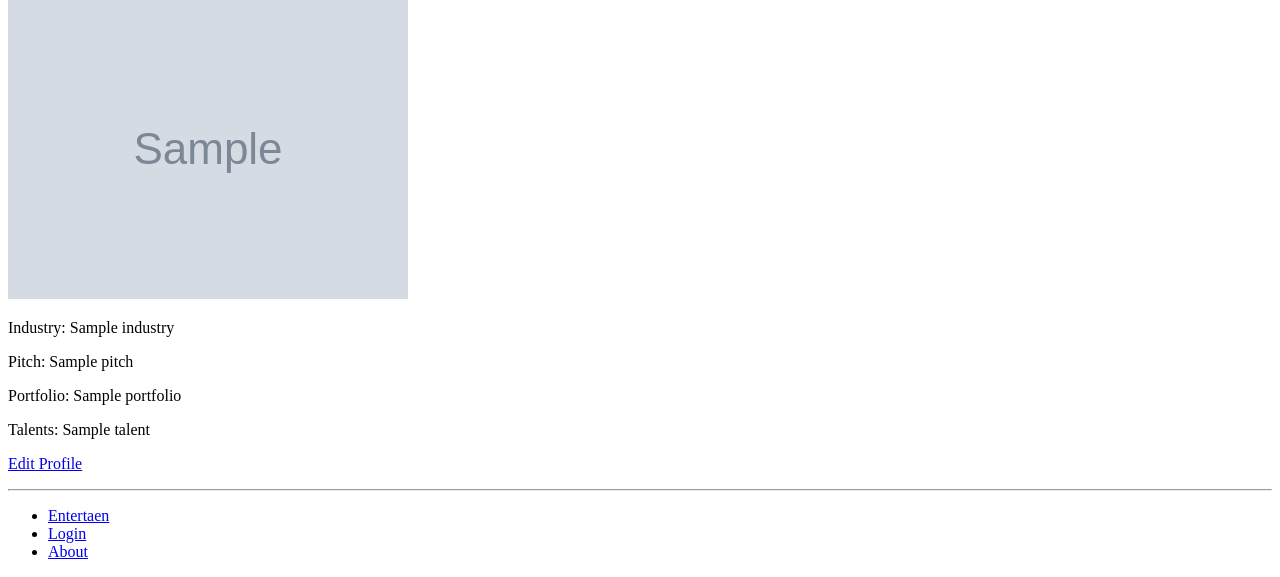
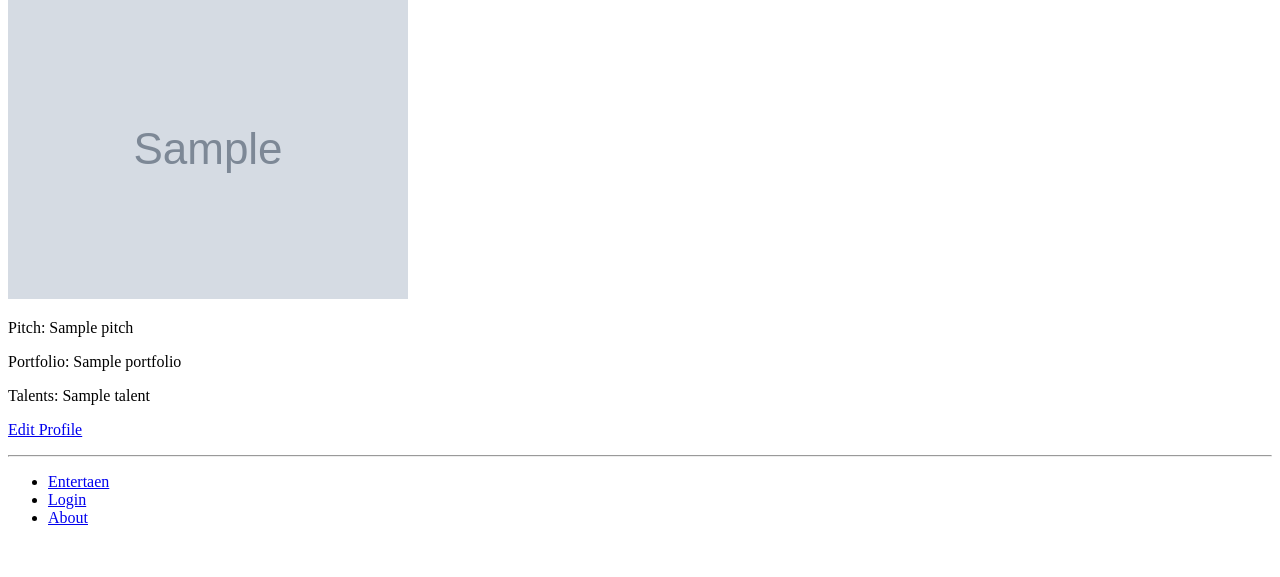
Before and after one commit to dpattison3/TAEN, a Django app: template templates/profile.html in a window 1280 px wide. Shown: the part 122-699 px from the top of the page. Run offline with Django 3.2, Linux system fonts and the light colour scheme; the template is opened without the code that fills it: most values are stand-ins (such as "Sample title", 1, 10 or a date in 2020); grey boxes marked "Sample" are stand-in pictures.

Commit message:
removed industry field on the templates of the home and profile page - no longer being used

```diff
--- a/templates/home.html
+++ b/templates/home.html
@@ -14,9 +14,6 @@
           {% endif %}
           </p>
           <p>
-          Industry: {{ profile.industry }}
-          </p>
-          <p>
           Pitch: {{ profile.pitch }}
           </p>
           <p>
--- a/templates/profile.html
+++ b/templates/profile.html
@@ -12,9 +12,6 @@
         {% endif %}
         </p>
         <p>
-        Industry: {{ profile.industry }}
-        </p>
-        <p>
         Pitch: {{ profile.pitch }}
         </p>
         <p>
```
